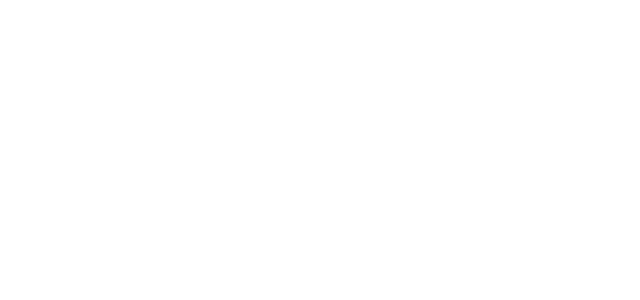
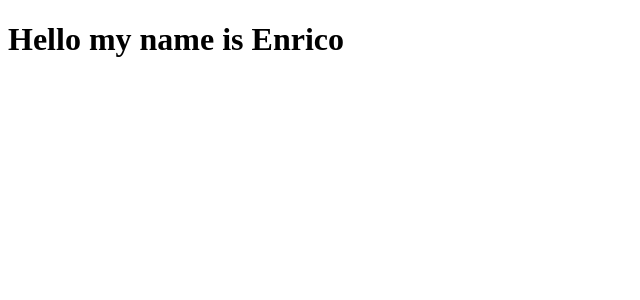
Before and after one commit to EnricoSottile/lighthouse-ci-test-repo, a Nuxt app: page /contact in a window 1280 px wide. Before the commit this address had no page. Shown: the top 300 px of the page, without its empty margins (0-640 px from the left). Built offline with nearby package versions, Linux system fonts and the light colour scheme.

Commit message:
add contact page

```diff
--- /dev/null
+++ b/pages/contact.vue
@@ -0,0 +1,7 @@
+<template>
+  <h1>Hello my name is Enrico</h1>
+</template>
+
+<script>
+export default {}
+</script>
```
